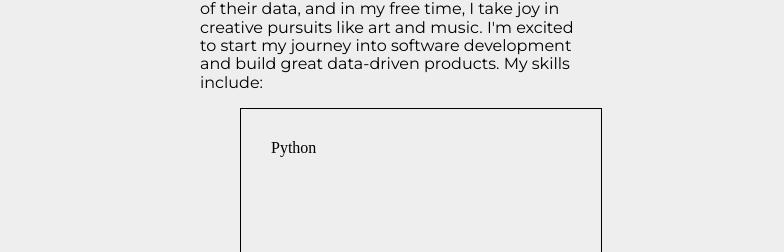
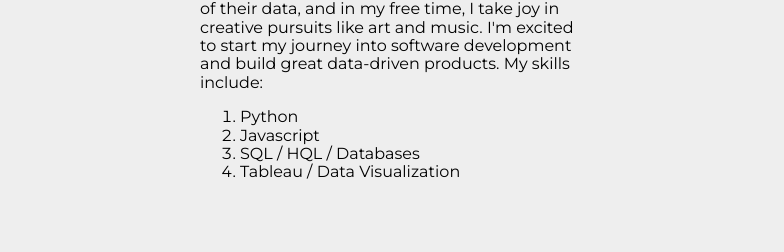
Before and after one commit to jushih/website, a plain HTML site: page index.html in a window 1280 px wide. Shown: the part 525-777 px from the top of the page, 0-784 px from the left. Drawn offline with nearby package versions, Linux system fonts and the light colour scheme; grey boxes are pictures that could not be loaded.

Commit message:
Update style.css

```diff
--- a/style.css
+++ b/style.css
@@ -93,6 +93,10 @@ hr {
   border-top: solid 5px;
 }
 
+ol {
+  font-family: Montserrat, Arial;
+}
+
 /* format project blocks */
 
 ul {
@@ -104,7 +108,7 @@ ul {
   font-family: Lato, Arial;
 }
 
-li {
+ul li {
     display: inline-block;
     vertical-align: top;
     width: 300px;
```
